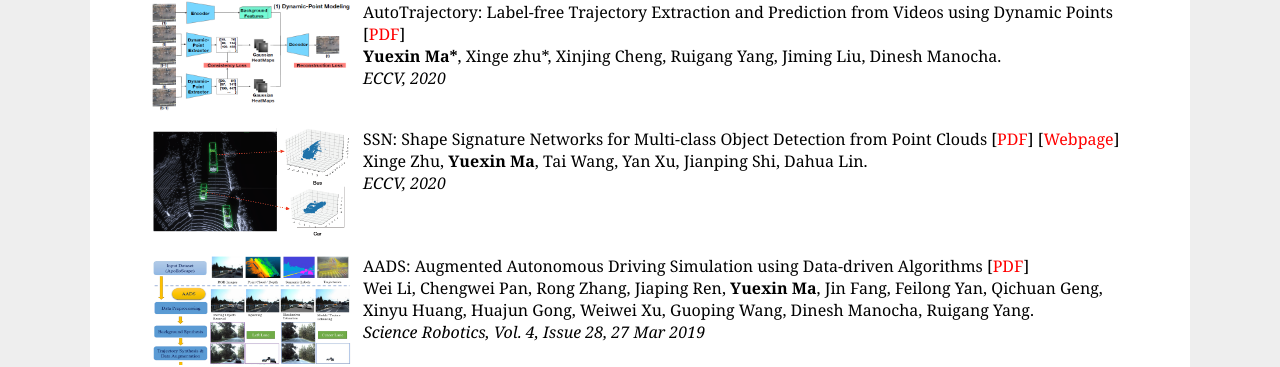
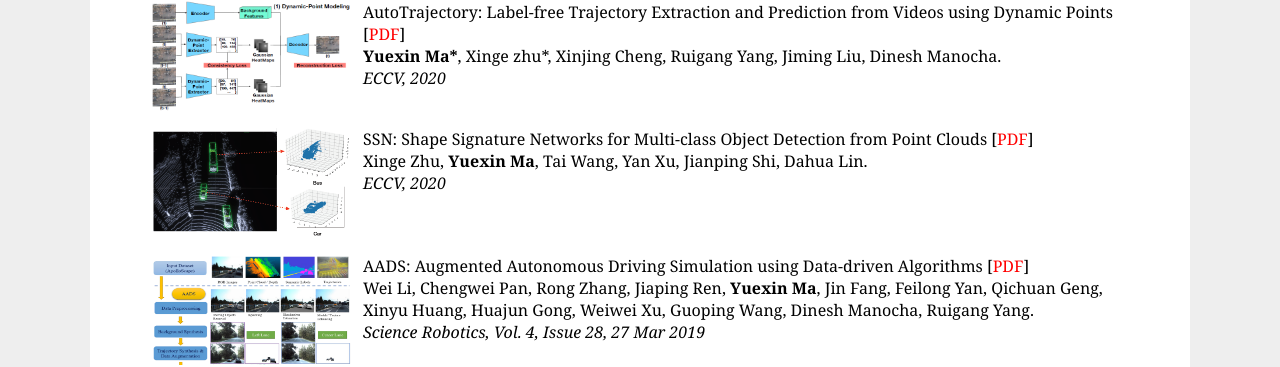
Before and after one commit to AshleyQTDS/AshleyQTDS.github.io, a Jekyll site: the page aboutme.html, which Jekyll copies as it is, in a window 1280 px wide and 900 px high, scrolled down 453 px. Shown: the part 132-499 px from the top of the window. Built offline with Jekyll 4.4.1, drawn with Linux system fonts in a browser that asks for light colours; a script that is not in the unit is left out.

Commit message:
Update aboutme.html

```diff
--- a/aboutme.html
+++ b/aboutme.html
@@ -110,7 +110,7 @@ function toggleBibtex(articleid) {
       <tr>
       <td><img src="./zxg_css/SSN.PNG" border="0" width="200" height="110"></td>
       <td valign="top" align='left'>
-      SSN: Shape Signature Networks for Multi-class Object Detection from Point Clouds [<a href="https://arxiv.org/abs/2004.02774"><font color="red">PDF</a></font>] [<a href="http://gamma.cs.unc.edu/TPredict/TrafficPredict.html"><font color="red">Webpage</a></font>]<br>
+      SSN: Shape Signature Networks for Multi-class Object Detection from Point Clouds [<a href="https://arxiv.org/abs/2004.02774"><font color="red">PDF</a></font>] <br>
       Xinge Zhu, <b>Yuexin Ma</b>, Tai Wang, Yan Xu, Jianping Shi, Dahua Lin.<br> <em>ECCV, 2020</em><br><br>
       </tr>
 
```
